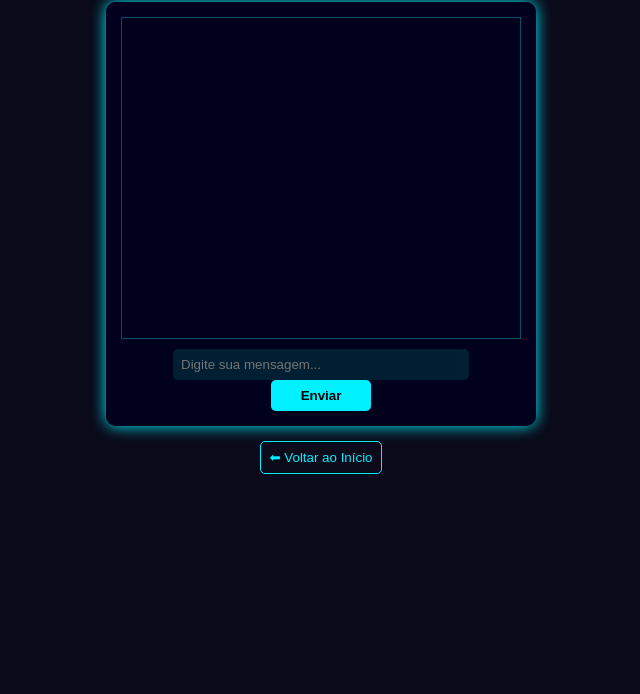
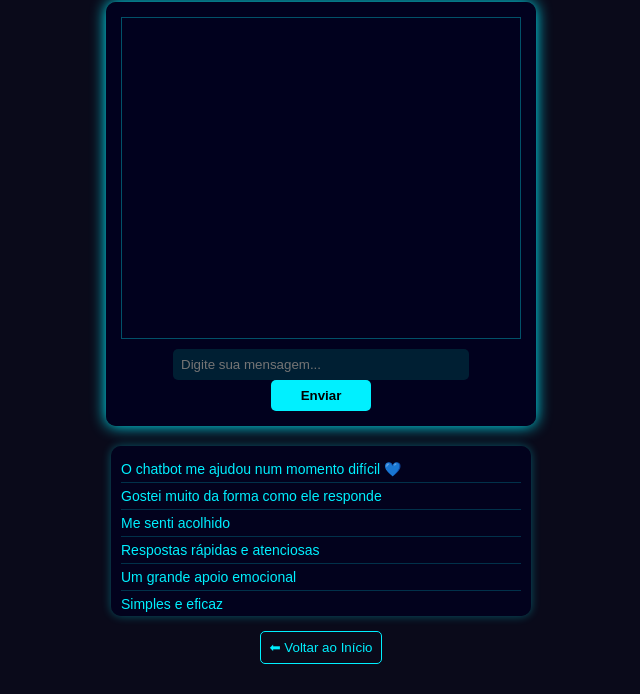
Before and after one commit to rendeveloper3373/emai, a plain HTML site: page chatbot.html in a window 1280 px wide. Shown: the part 106-800 px from the top of the page, without its empty margins (319-959 px from the left). Drawn offline with Linux system fonts and the light colour scheme.

Commit message:
Add files via upload

```diff
--- a/chatbot.html
+++ b/chatbot.html
@@ -67,6 +67,23 @@
         background: #00f0ff;
         color: black;
     }
+    /* Feedbacks */
+    #feedback-container {
+        max-width: 400px;
+        margin: 20px auto 0;
+        background: rgba(0,0,30,0.8);
+        padding: 10px;
+        border-radius: 10px;
+        box-shadow: 0 0 10px #00f0ff55;
+        height: 150px;
+        overflow-y: auto;
+        font-size: 14px;
+        text-align: left;
+    }
+    .feedback {
+        border-bottom: 1px solid #00f0ff33;
+        padding: 5px 0;
+    }
 </style>
 </head>
 <body>
@@ -79,10 +96,14 @@
     <button id="send-btn">Enviar</button>
 </div>
 
+<!-- Área de feedbacks -->
+<div id="feedback-container"></div>
+
 <button class="back-btn" onclick="VoltarInicio()">⬅ Voltar ao Início</button>
 
 <script>
 let nomeUsuario = localStorage.getItem("nomeUsuario") || "amigo";
+let chatbotAtivo = true;
 
 const chatBox = document.getElementById("chat-box");
 const chatInput = document.getElementById("chat-input");
@@ -102,14 +123,30 @@ chatInput.addEventListener("keypress", function(e){
     if(e.key === "Enter") enviarMensagem();
 });
 
+// Controle do X e Z
+document.addEventListener("keydown", function(event) {
+    if (event.key.toLowerCase() === "x") {
+        chatbotAtivo = false;
+        console.log("🤖 Chatbot pausado!");
+    }
+    else if (event.key.toLowerCase() === "z") {
+        chatbotAtivo = true;
+        console.log("🤖 Chatbot reativado!");
+    }
+});
+
 function enviarMensagem() {
     let mensagem = chatInput.value.trim().toLowerCase();
     if(mensagem){
         chatBox.innerHTML += `<div class="user"><b>Você:</b> ${mensagem}</div>`;
-        if(respostas[mensagem]){
-            chatBox.innerHTML += `<div class="bot"><b>Bot:</b> ${respostas[mensagem]}</div>`;
+        if(chatbotAtivo){
+            if(respostas[mensagem]){
+                chatBox.innerHTML += `<div class="bot"><b>Bot:</b> ${respostas[mensagem]}</div>`;
+            } else {
+                chatBox.innerHTML += `<div class="bot"><b>Bot:</b> Não entendi muito bem, ${nomeUsuario}, mas estou aqui para te ouvir 💙</div>`;
+            }
         } else {
-            chatBox.innerHTML += `<div class="bot"><b>Bot:</b> Não entendi muito bem, ${nomeUsuario}, mas estou aqui para te ouvir 💙</div>`;
+            chatBox.innerHTML += `<div class="bot"><i>(O chatbot está pausado)</i></div>`;
         }
         chatBox.scrollTop = chatBox.scrollHeight;
         chatInput.value = "";
@@ -119,6 +156,71 @@ function enviarMensagem() {
 function VoltarInicio(){
     window.location.href = "index.html";
 }
+
+<!-- SEÇÃO DE FEEDBACKS -->
+
+// Lista de 50 feedbacks
+const feedbacks = [
+    "O chatbot me ajudou num momento difícil 💙",
+    "Gostei muito da forma como ele responde",
+    "Me senti acolhido",
+    "Respostas rápidas e atenciosas",
+    "Um grande apoio emocional",
+    "Simples e eficaz",
+    "Interface bonita e fácil de usar",
+    "Me senti ouvido",
+    "O bot parece entender minhas emoções",
+    "Recomendo para todos",
+    "Excelente recurso para quem precisa conversar",
+    "Gostei da energia positiva",
+    "Um ótimo amigo virtual",
+    "Confortante e seguro",
+    "As respostas são muito humanas",
+    "Ótimo para momentos de solidão",
+    "Ajudou a melhorar meu dia",
+    "Simples mas muito útil",
+    "Gostaria de ver mais frases motivacionais",
+    "Excelente para momentos de estresse",
+    "Me ajudou a relaxar",
+    "Um verdadeiro amigo digital",
+    "Parece que me entende de verdade",
+    "Gostei das mensagens motivacionais",
+    "Faz eu me sentir menos sozinho",
+    "Design incrível",
+    "Fácil de usar e rápido",
+    "Recomendo para adolescentes",
+    "Perfeito para um momento de pausa",
+    "Melhorou meu humor",
+    "Simples e funcional",
+    "Ótimo para iniciar conversas",
+    "Gostei do estilo futurista",
+    "Me fez sorrir",
+    "Palavras gentis que aquecem o coração",
+    "Motivacional e empático",
+    "Gostei muito do cuidado nas respostas",
+    "Parece conversar com um amigo",
+    "Bom para momentos de ansiedade",
+    "Me acalmou em uma crise",
+    "Gostaria de mais opções de respostas",
+    "Ajuda sem julgamentos",
+    "Um projeto muito importante",
+    "Bonito visualmente",
+    "Recomendo para momentos tristes",
+    "Me senti valorizado",
+    "Gostaria de mais interatividade",
+    "Gostei de como é rápido",
+    "Fácil de entender",
+    "Um ótimo começo para cuidar da saúde mental"
+];
+
+// Colocar os feedbacks no HTML
+const feedbackContainer = document.getElementById("feedback-container");
+feedbacks.forEach(fb => {
+    const div = document.createElement("div");
+    div.classList.add("feedback");
+    div.textContent = fb;
+    feedbackContainer.appendChild(div);
+});
 </script>
 
 </body>
--- a/js.js
+++ b/js.js
@@ -48,3 +48,5 @@ function registrar() {
     localStorage.setItem("nomeUsuario", nome); // guarda o nome no navegador
     window.location.href = "produto.html";
 }
+
+let nomeUsuario = localStorage.getItem("nomeUsuario") || "amigo";
```
Also changed, not shown: compra.html (+2 -2 lines), index.html (+21 -17 lines), termo.html (added, +74 -0 lines), 1 other file.
